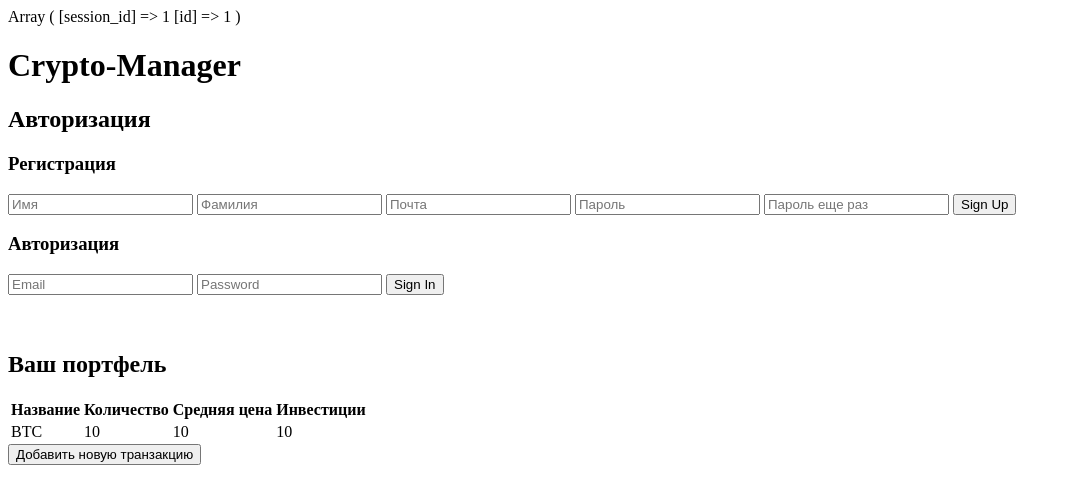
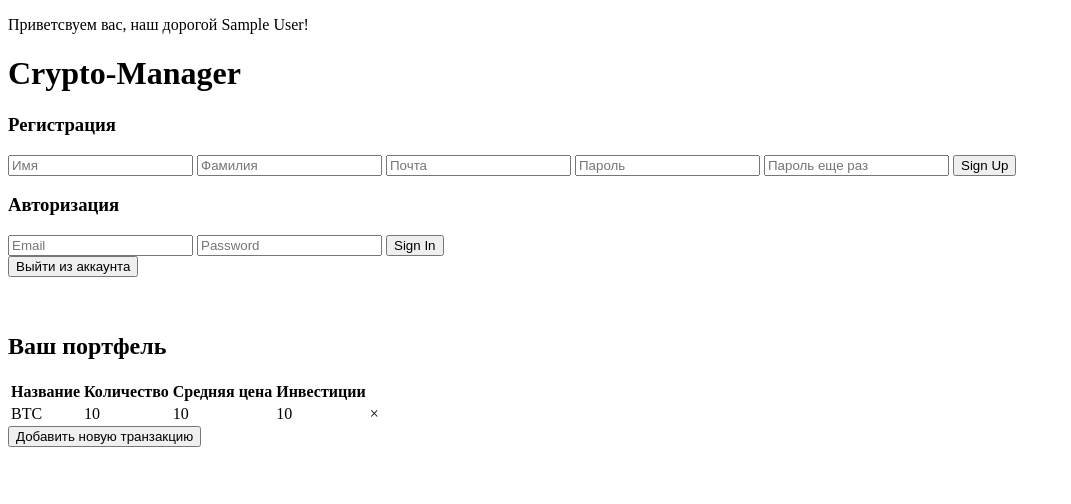
Before and after one commit to RTGEvoNeon/crypto-manager, a PHP site: page /public/index.php in a window 1280 px wide. Shown: the top 504 px of the page, without its empty margins (0-1071 px from the left). Run offline with PHP 8.4, Linux system fonts and the light colour scheme; the visitor is signed in with stand-in values (Sample User, id 1); data comes from the database, SQL or seed files in the repository; tables that the repository leaves empty or names only in its code hold one stand-in row (values such as "Sample post").

Commit message:
Добавлено: уменьшение баланса, добавление нового баланса, сессии работают, авторизация и регистрация работают

```diff
--- a/public/index.php
+++ b/public/index.php
@@ -46,12 +46,10 @@ session_start()
 </head>
 
 <body>
-    <?php
-    if (isset($_SESSION["id"])) {
-        print_r($_SESSION);
-    } ?>
+    <?php if (!empty($_SESSION)): ?>
+        <p>Приветсвуем вас, наш дорогой <?= $_SESSION["first_name"] ?>!</p>
+    <?php endif; ?>
     <h1>Crypto-Manager</h1>
-    <h2>Авторизация</h2>
     <form class="form" action="../src/controllers/register.php" method="POST">
         <h3>Регистрация</h3>
         <div class="social-icons">
@@ -78,6 +76,12 @@ session_start()
         <!-- <a href="#">Forget Your Password?</a> -->
         <button type="submit">Sign In</button>
     </form>
+
+    <form action="../src/controllers/kill.php" method="POST">
+        <button type="submit">Выйти из аккаунта</button>
+    </form>
+
+
     </a>
     <br><br>
     <h2>Ваш портфель</h2>
@@ -92,15 +96,19 @@ session_start()
         </thead>
         <tbody>
             <?php
-            $balances = getBalancesByUserId(1);
+            if (!empty($_SESSION)) {
+                $balances = getBalancesByUserId($_SESSION['id']);
                 foreach ($balances as $balance): ?>
                     <tr>
                         <td><?= htmlspecialchars($balance["symbol"]) ?></td>
                         <td><?= htmlspecialchars($balance["quantity"]) ?></td>
                         <td><?= htmlspecialchars($balance["average_price"]) ?></td>
                         <td><?= htmlspecialchars($balance["investment_amount"]) ?></td>
+                        <td class="del-balance" id="<?= htmlspecialchars($balance["id"]) ?>">&times;</td>
                     </tr>
-            <?php endforeach; ?>
+            <?php endforeach;
+            }
+            ?>
         </tbody>
     </table>
     <!-- Затемнение фона -->
@@ -118,8 +126,8 @@ session_start()
                 <?php endforeach; ?>
             </select>
             <select name="type">
-                <option value="Buy">Покупка</option>
-                <option value="Sell">Продажа</option>
+                <option value="buy">Покупка</option>
+                <option value="sell">Продажа</option>
             </select>
             <input class="input" type="number" name="quantity" placeholder="Количество монет">
             <button class="btn" type="submit">Добавить монету</button>
--- a/src/controllers/add_transaction.php
+++ b/src/controllers/add_transaction.php
@@ -1,12 +1,12 @@
 <?php
 require_once "coin.php";
 require_once "transactions.php";
-
+session_start();
 if (isset($_POST)) {
     $coin_id = $_POST["coin_id"];
     $type = $_POST["type"];
     $quantity = (float) $_POST["quantity"];
-    $user_id = 1;
+    $user_id = $_SESSION["id"];
     $price = getCurrentPriceById($coin_id);
     if (addTransaction($user_id, $coin_id, $type, $quantity, $price)) {
         header("Location: ../../public/index.php");
--- a/src/controllers/auth.php
+++ b/src/controllers/auth.php
@@ -1,6 +1,7 @@
 <?php
 require_once "database.php";
-//TODO: доделать функцию, нет должного функционала
+
+session_start();
 function auth($email, $password)
 {
     $pdo = Database::getInstance()->getConnection();
@@ -12,14 +13,13 @@ function auth($email, $password)
 }
 
 if ($_SERVER["REQUEST_METHOD"] == "POST") {
-    print_r($_POST);
     if ($_POST['email'] && $_POST['password']) {
         $user = auth($_POST['email'], $_POST['password']);
         foreach ($user as $key => $value) {
             $_SESSION[$key] = $value;
         }
         $_SESSION['session_id'] = session_id();
-        header("Location: ../../../public/index.php");
+        header("Location: ../../public/index.php");
         exit();
     }
 }
--- a/src/controllers/balance.php
+++ b/src/controllers/balance.php
@@ -1,11 +1,12 @@
 <?php
 
 require_once("database.php");
+require_once("transactions.php");
 
 function getBalancesByUserId($id)
 {
     $pdo = Database::getInstance()->getConnection();
-    $stmt = $pdo->prepare("SELECT coins.symbol as symbol, balances.quantity, balances.average_price, balances.investment_amount FROM balances JOIN coins ON balances.coin_id=coins.id WHERE user_id=:id; ");
+    $stmt = $pdo->prepare("SELECT balances.id, coins.symbol as symbol, balances.quantity, balances.average_price, balances.investment_amount FROM balances JOIN coins ON balances.coin_id=coins.id WHERE user_id=:id; ");
     $stmt->bindParam(":id", $id);
     $stmt->execute();
     $balances = $stmt->fetchAll();
@@ -37,12 +38,33 @@ function updateBalance($id, array $data)
     $stmt->execute();
     return true;
 }
-// $data = [
-//     "user_id" => 1,
-//     "coin_id" => 1,
-//     "quantity" => 2,
-//     "average_price" => 40000,
-//     "investment_amount" => 40000,
-// ];
 
-// updateBalance(1, $data);
+function addBalance($user_id, $coin_id, $quantity, $average_price, $investment_amount)
+{
+    $pdo = Database::getInstance()->getConnection();
+    $stmt = $pdo->prepare("INSERT INTO balances(user_id, coin_id, quantity, average_price, investment_amount) VALUES(:user_id, :coin_id, :quantity, :average_price, :investment_amount)");
+    $stmt->bindParam(":user_id", $user_id);
+    $stmt->bindParam(":coin_id", $coin_id);
+    $stmt->bindParam(":quantity", $quantity);
+    $stmt->bindParam(":average_price", $average_price);
+    $stmt->bindParam(":investment_amount", $investment_amount);
+    $stmt->execute();
+    return true;
+}
+
+function deleteBalanceById($id)
+{
+    $pdo = Database::getInstance()->getConnection();
+    $stmt = $pdo->prepare("SELECT coin_id, user_id from balances WHERE id = :id");
+    $stmt->bindParam(":id", $id);
+    $stmt->execute();
+    $result = $stmt->fetchAll()[0];
+    $coin_id = $result["coin_id"];
+    $user_id = $result["user_id"];
+
+    $result = deleteTransactions($user_id, $coin_id);
+    $stmt = $pdo->prepare("DELETE from balances WHERE id = :id");
+    $stmt->bindParam(":id", $id);
+    $stmt->execute();
+    return true;
+}
--- /dev/null
+++ b/src/controllers/kill.php
@@ -0,0 +1,5 @@
+<?php
+session_start();
+session_destroy();
+header("Location: ../../public/index.php");
+exit();
--- a/src/controllers/register.php
+++ b/src/controllers/register.php
@@ -7,7 +7,6 @@ if ($_SERVER["REQUEST_METHOD"] == "POST") {
     if (isset($_POST)) {
         if ($_POST['password'] == $_POST['check']) {
             $user_id = addUser($_POST["first_name"], $_POST["last_name"], $_POST["email"], $_POST["password"]);
-            $_SESSION['user_id'] = $user_id;
             header("Location: ../../../public/index.php");
             exit();
         } else {
--- a/src/controllers/transactions.php
+++ b/src/controllers/transactions.php
@@ -19,12 +19,47 @@ function addTransaction($user_id, $coin_id, $type, $quantity, $price)
         $stmt->bindParam(":user_id", $user_id);
         $stmt->bindParam(":coin_id", $coin_id);
         $stmt->execute();
-        $balance = $stmt->fetchAll()[0];
+        $result = $stmt->fetchAll();
+        if ($result) {
+            $balance = $result[0];
+            $update_balance = [];
+            switch ($type) {
+                case "buy":
+                    $update_balance['quantity'] = $balance['quantity'] + $quantity;
+                    $update_balance['investment_amount'] = $balance["investment_amount"] + $quantity * $price;
+                    $update_balance['average_price'] = $update_balance['investment_amount'] / $update_balance['quantity'];
+                    return updateBalance($balance["id"], $update_balance);
+                    break;
+                case "sell":
+                    if ($balance['quantity'] >= $quantity) {
+                        $update_balance['quantity'] = $balance['quantity'] - $quantity;
+                        $update_balance['investment_amount'] = $balance["investment_amount"] - $quantity * $price;
+                        $update_balance['average_price'] = $update_balance['investment_amount'] / $update_balance['quantity'];
+                        return updateBalance($balance["id"], $update_balance);
+                    } else {
+                        return false;
+                    }
+            }
+        } else {
+            if ($type == "buy") {
+                addBalance($user_id, $coin_id, $quantity, $price, $price * $quantity);
+                return true;
+            } else {
+                return false;
+            }
+        }
+    }
+    return false;
+}
 
-        $update_balance = [];
-        $update_balance['quantity'] = $balance['quantity'] + $quantity;
-        $update_balance['investment_amount'] = $balance["investment_amount"] + $quantity * $price;
-        $update_balance['average_price'] = $update_balance['investment_amount'] / $update_balance['quantity'];
-        return updateBalance($balance["id"], $update_balance);
-    }
+function deleteTransactions($user_id, $coin_id)
+{
+    $pdo = Database::getInstance()->getConnection();
+    $stmt = $pdo->prepare("DELETE from transactions WHERE coin_id=:coin_id and user_id=:user_id");
+    $stmt->bindParam(":user_id", $user_id);
+    $stmt->bindParam(":coin_id", $coin_id);
+    $stmt->execute();
+    return true;
 }
+
+// addTransaction(7, 9, "buy", 123, 1);
```
Also changed, not shown: src/controllers/delete_balance.php (added, +11 -0 lines). Lines whose indentation alone changed are shown as unchanged.
